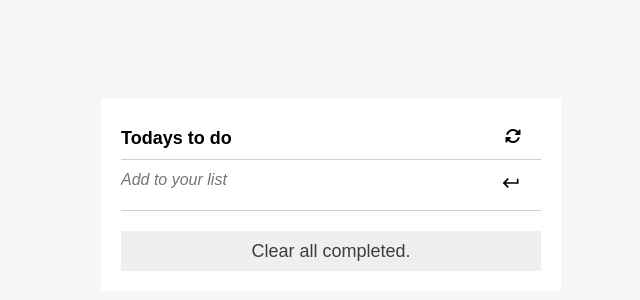
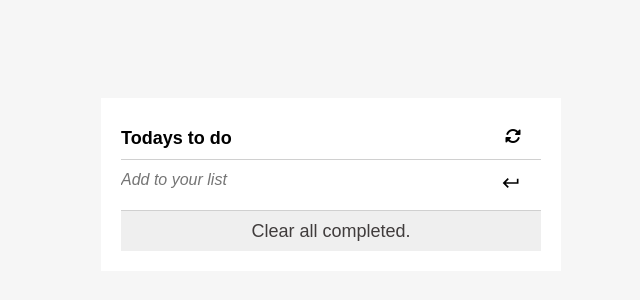
Before and after one commit to DiamondNath07/ToDo-App, a website built with webpack: page src/index.html in a window 1280 px wide. Shown: the part 92-392 px from the top of the page, without its empty margins (309-949 px from the left). Built offline with nearby package versions, Linux system fonts and the light colour scheme.

Commit message:
fix stylelint errors

```diff
--- a/src/styles/styles.css
+++ b/src/styles/styles.css
@@ -99,8 +99,10 @@ form {
   width: 100%;
   height: 40px;
   border: none;
-  margin-top: 20px;
-  color: rgb(82, 75, 75);
+  color: rgb(64, 60, 60);
+  font-size: 18px;
+  font-family: Arial, sans-serif;
+  font-weight: 500;
 }
 
 #addBtn {
@@ -122,16 +124,6 @@ form {
   margin-bottom: 10px;
   border: none;
   height: 40px;
-}
-
-.completedBtn {
-  width: 100%;
-  height: 40px;
-  border: none;
-  color: rgb(64, 60, 60);
-  font-size: 18px;
-  font-family: Arial, sans-serif;
-  font-weight: 500;
 }
 
 .edit {
```
